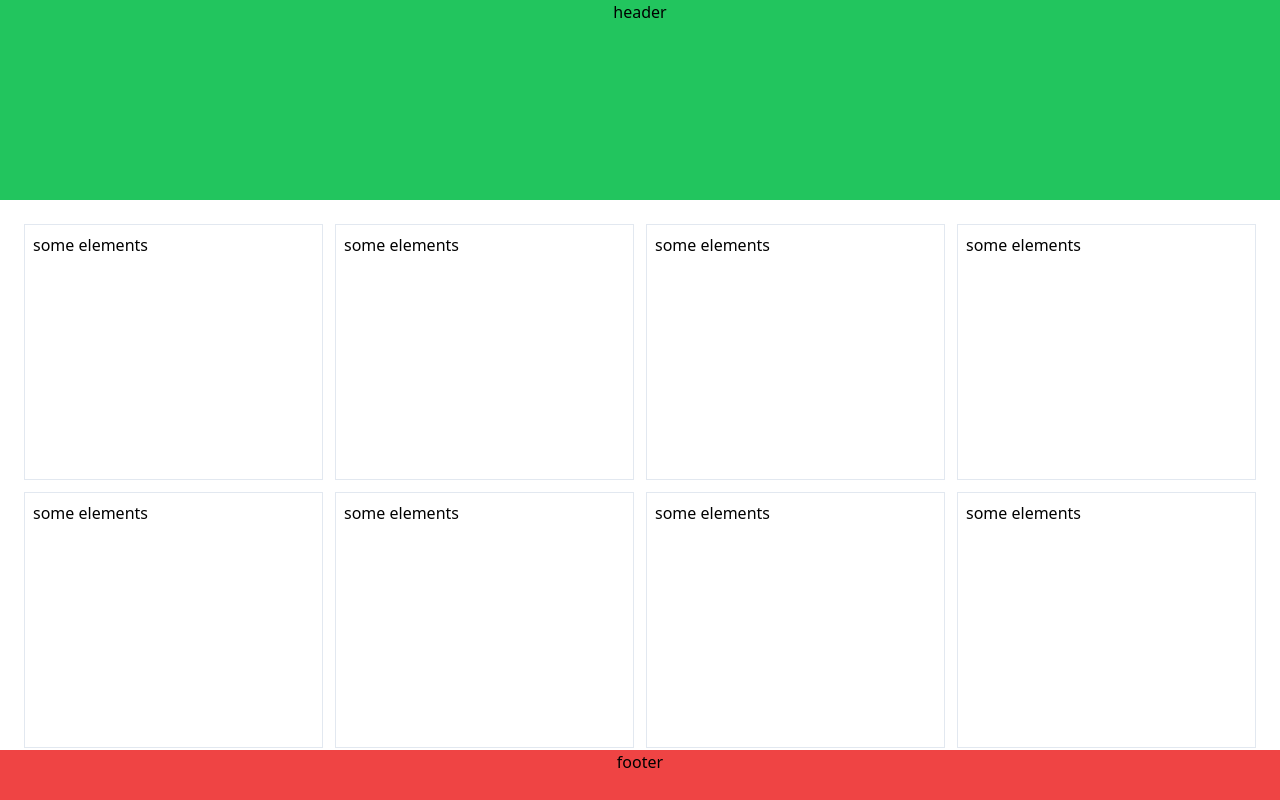
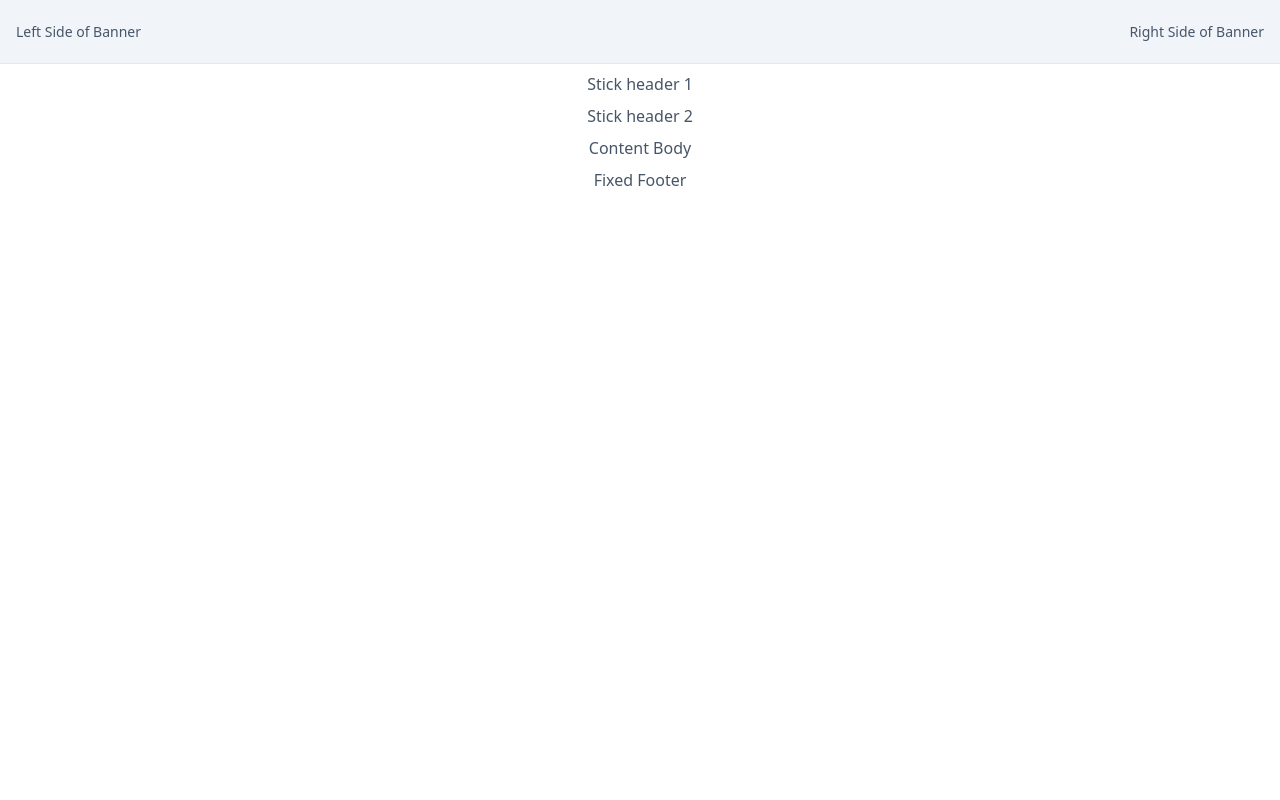
Before and after one commit to MarcinCebula/airbnb-t3, a Next.js app: page / in a window 1280 px wide. Built offline with nearby package versions, Linux system fonts and the light colour scheme.

Commit message:
update look

```diff
--- a/src/features/Home.tsx
+++ b/src/features/Home.tsx
@@ -2,37 +2,49 @@ import * as React from "react";
 
 export const HomeFeature = () => {
   return (
-    <div className="flex flex-col">
-      <div className="h-[200px] flex-col bg-green-500">
-        <div className="container mx-auto max-w-screen-2xl">
-          <div className="flex flex-col items-center justify-center text-center">
-            header
-          </div>
+    <div className="container mx-auto max-w-full bg-white 2xl:max-w-7xl">
+      <div className="flex flex-col items-center justify-start space-y-2">
+        <div className="flex h-16 items-center justify-between w-full px-4 bg-slate-100 border-b border-slate-200 text-sm text-slate-600">
+          <div className="flex flex-row">Left Side of Banner</div>
+          <div className="flex flex-row">Right Side of Banner</div>
         </div>
-      </div>
-
-      <div className="flex h-[calc(100vh-250px)] flex-col overflow-scroll bg-white p-2">
-        <div className="container mx-auto max-w-screen-2xl p-4">
-          <div className="grid grid-cols-12 gap-3">
-            {[...Array(100)].map((e, i) => (
-              <div
-                key={i}
-                className="col-span-12 flex h-64 flex-col border border-slate-200 p-2 md:col-span-6 lg:col-span-4 xl:col-span-3"
-              >
-                some elements
-              </div>
-            ))}
-          </div>
-        </div>
-      </div>
-
-      <div className="flex h-16  h-[50px] flex-col bg-red-500">
-        <div className="container mx-auto max-w-screen-2xl">
-          <div className="flex flex-col items-center justify-center text-center">
-            footer
-          </div>
-        </div>
+        <div className="">Stick header 1</div>
+        <div className="">Stick header 2</div>
+        <div className="">Content Body</div>
+        <div className="">Fixed Footer</div>
       </div>
     </div>
   );
 };
+// <div className="flex flex-col">
+//   <div className="h-[200px] flex-col bg-green-500">
+//     <div className="container mx-auto max-w-screen-2xl">
+//       <div className="flex flex-col items-center justify-center text-center">
+//         header
+//       </div>
+//     </div>
+//   </div>
+
+//   <div className="flex h-[calc(100vh-250px)] flex-col overflow-scroll bg-white p-2">
+//     <div className="container mx-auto max-w-screen-2xl p-4">
+//       <div className="grid grid-cols-12 gap-3">
+//         {[...(Array(100) as number[])].map((e, i) => (
+//           <div
+//             key={i}
+//             className="col-span-12 flex h-64 flex-col border border-slate-200 p-2 md:col-span-6 lg:col-span-4 xl:col-span-3"
+//           >
+//             some elements
+//           </div>
+//         ))}
+//       </div>
+//     </div>
+//   </div>
+
+//   <div className="flex h-16  h-[50px] flex-col bg-red-500">
+//     <div className="container mx-auto max-w-screen-2xl">
+//       <div className="flex flex-col items-center justify-center text-center">
+//         footer
+//       </div>
+//     </div>
+//   </div>
+// </div>
--- /dev/null
+++ b/src/pages/_document.tsx
@@ -0,0 +1,52 @@
+import { Html, Head, Main, NextScript } from "next/document";
+
+export default function Document() {
+  return (
+    <Html className="h-full" lang="en">
+      <Head>
+        <link rel="icon" href="/favicon.ico" />
+
+        {/* <meta
+          name="description"
+          content="Welcome to my corner of the web! I'm Marcin, a full stack developer and indie hacker, deeply immersed in the world of code. I write and stream about TypeScript, Next.js, React.js, OpenAI, ChatGPT, T3 Stack, and Vercel. Explore my personal projects, in-depth blogs, and join my live Coding Hour where we delve into the intricacies of Next.js, React and the Typescript ecosystem"
+        />
+
+        <meta
+          name="keywords"
+          content="Marcin Cebula, Full Stack Developer, Indie Hacker, Node.js, React, Next.js, tRPC, T3, Vercel, PostgreSQL, ChatGPT, OpenAI, TypeScript, Live Coding, Programming Blog, Tech Projects"
+        /> */}
+
+        <meta name="robots" content="all" />
+        <meta name="apple-mobile-web-app-capable" content="yes" />
+        <meta
+          name="viewport"
+          content="width=device-width, initial-scale=1, maximum-scale=1"
+        />
+        <meta name="theme-color" content="#f8fafc" />
+        <meta name="color-scheme" content="light only" />
+
+        <link rel="icon" sizes="192x192" href="/favicon.ico" />
+        <link rel="apple-touch-icon" href="/favicon.ico" />
+        <link rel="mask-icon" href="/favicon.ico" color="#FFFFFF" />
+
+        {/* - Open Graph tags for social media  */}
+
+        <link rel="preconnect" href="https://fonts.googleapis.com" />
+        <link
+          rel="preconnect"
+          href="https://fonts.gstatic.com"
+          crossOrigin="anonymous"
+        />
+        <link
+          href="https://fonts.googleapis.com/css2?family=Nunito+Sans:wght@200;300;400;500;600;700&display=swap"
+          rel="stylesheet"
+        />
+      </Head>
+
+      <body className="bg-white text-slate-600">
+        <Main />
+        <NextScript />
+      </body>
+    </Html>
+  );
+}
--- a/tailwind.config.ts
+++ b/tailwind.config.ts
@@ -2,8 +2,10 @@ import { type Config } from "tailwindcss";
 
 export default {
   content: ["./src/**/*.{js,ts,jsx,tsx}"],
-  theme: {
-    extend: {},
+  extend: {
+    fontFamily: {
+      sans: ['Nunito Sans', 'sans-serif']
+    },
   },
   plugins: [],
 } satisfies Config;
```
Also changed, not shown: 1 other file (tests, documents, lock files or other folders).
